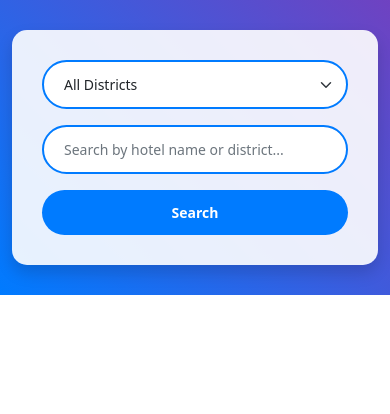
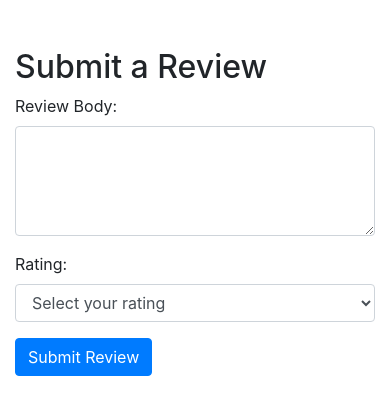
Before and after one commit to Md-Merazul-Islam/Hotel-Booking-Fontend, a website: page test.html in a window 390 px wide. Drawn offline with nearby package versions, Linux system fonts and the light colour scheme; some packages are replaced by stand-ins of ours; a script that the page names is missing.

```diff
--- a/test.html
+++ b/test.html
@@ -1,97 +1,97 @@
 <!DOCTYPE html>
 <html lang="en">
 <head>
-  <meta charset="UTF-8">
-  <meta name="viewport" content="width=device-width, initial-scale=1.0">
-  <title>Stylish Search Section</title>
-  <!-- Bootstrap CSS -->
-  <link href="https://cdn.jsdelivr.net/npm/bootstrap@5.1.3/dist/css/bootstrap.min.css" rel="stylesheet">
-  <!-- Custom CSS -->
-  <style>
-    .search-section {
-      background: linear-gradient(45deg, #007bff, #6f42c1);
-      padding: 50px 0;
-      color: white;
-      text-align: center;
-    }
-
-    .search-box {
-      background-color: rgba(255, 255, 255, 0.9);
-      border-radius: 15px;
-      padding: 30px;
-      box-shadow: 0 10px 20px rgba(0, 0, 0, 0.1);
-    }
-
-    .form-control, .form-select {
-      border-radius: 25px;
-      padding: 12px 20px;
-      font-size: 16px;
-      border: 2px solid #007bff;
-    }
-
-    .btn-search {
-      background-color: #007bff;
-      color: white;
-      padding: 12px 30px;
-      border-radius: 25px;
-      border: none;
-      font-size: 16px;
-      font-weight: bold;
-      transition: background-color 0.3s ease;
-    }
-
-    .btn-search:hover {
-      background-color: #0056b3;
-    }
-
-    @media (max-width: 768px) {
-      .search-section {
-        padding: 30px 0;
-      }
-      .form-select, .form-control {
-        font-size: 14px;
-      }
-      .btn-search {
-        font-size: 14px;
-      }
-    }
-  </style>
+    <meta charset="UTF-8">
+    <meta name="viewport" content="width=device-width, initial-scale=1.0">
+    <title>Submit Hotel Review</title>
+    <link rel="stylesheet" href="https://stackpath.bootstrapcdn.com/bootstrap/4.5.2/css/bootstrap.min.css">
+    <script src="https://cdn.jsdelivr.net/npm/sweetalert2@11"></script>
 </head>
 <body>
-  <!-- Start Search Section -->
-  <div class="container-fluid search-section">
-    <div class="container">
-      <div class="search-box shadow">
-        <div class="row g-3">
-          <div class="col-md-4">
-            <select id="categorySelect" class="form-select">
-              <option value="" selected>All Districts</option>
-              <!-- Options will be dynamically populated -->
-            </select>
-          </div>
-          <div class="col-md-8">
-            <div class="row g-3">
-              <div class="col-md-8">
-                <input
-                  id="searchInput"
-                  type="text"
-                  class="form-control"
-                  placeholder="Search by hotel name or district..."
-                  aria-label="Search"
-                />
-              </div>
-              <div class="col-md-4">
-                <button id="searchButton" class="btn btn-search w-100">Search</button>
-              </div>
+    <div class="container mt-5">
+        <h2>Submit a Review</h2>
+        <form id="reviewForm">
+            <div class="form-group">
+                <label for="body">Review Body:</label>
+                <textarea id="body" class="form-control" rows="4" required></textarea>
             </div>
-          </div>
-        </div>
-      </div>
+            <div class="form-group">
+                <label for="rating">Rating:</label>
+                <select id="rating" class="form-control" required>
+                    <option value="" disabled selected>Select your rating</option>
+                    <option value="⭐">⭐</option>
+                    <option value="⭐⭐">⭐⭐</option>
+                    <option value="⭐⭐⭐">⭐⭐⭐</option>
+                    <option value="⭐⭐⭐⭐">⭐⭐⭐⭐</option>
+                    <option value="⭐⭐⭐⭐⭐">⭐⭐⭐⭐⭐</option>
+                </select>
+            </div>
+            <button type="submit" class="btn btn-primary">Submit Review</button>
+        </form>
     </div>
-  </div>
-  <!-- End Search Section -->
 
-  <!-- Bootstrap JS and dependencies -->
-  <script src="https://cdn.jsdelivr.net/npm/bootstrap@5.1.3/dist/js/bootstrap.bundle.min.js"></script>
+    <script>
+        const handleReview = (event) => {
+            event.preventDefault();
+            const user_id = localStorage.getItem("user_id");
+            if (!user_id) {
+                Swal.fire({
+                    icon: "error",
+                    title: "User not logged in",
+                    text: "User ID not found in localStorage. Please log in.",
+                });
+                window.location.href = "login.html";
+                return;
+            }
+
+            const urlParams = new URLSearchParams(window.location.search);
+            const hotel_id = urlParams.get("hotelId");
+            const body = document.getElementById("body").value;
+            const rating = document.getElementById("rating").value;
+
+            const formData = {
+                body: body,
+                rating: rating,
+                hotel: parseInt(hotel_id),
+                // user ID is handled automatically in the backend
+            };
+
+            fetch("http://127.0.0.1:8000/hotel/review_add/", {
+                method: "POST",
+                headers: {
+                    "Content-Type": "application/json",
+                },
+                body: JSON.stringify(formData),
+            })
+            .then((res) => {
+                if (!res.ok) {
+                    throw new Error(`Failed to submit review. ${res.status}`);
+                }
+                return res.json();
+            })
+            .then((data) => {
+                Swal.fire({
+                    icon: "success",
+                    title: "Review Submitted",
+                    text: "Your review was added successfully!",
+                }).then(() => {
+                    window.location.reload();
+                });
+                console.log(data);
+            })
+            .catch((error) => {
+                Swal.fire({
+                    icon: "error",
+                    title: "Submission Failed",
+                    text: error.message.startsWith("Failed to fetch")
+                        ? "Failed to fetch. Network error occurred."
+                        : `Failed to submit review. `,
+                });
+                console.error("Error:", error);
+            });
+        };
+
+        document.getElementById("reviewForm").addEventListener("submit", handleReview);
+    </script>
 </body>
 </html>
```
Also changed, not shown: index.html (+4 -6 lines).
